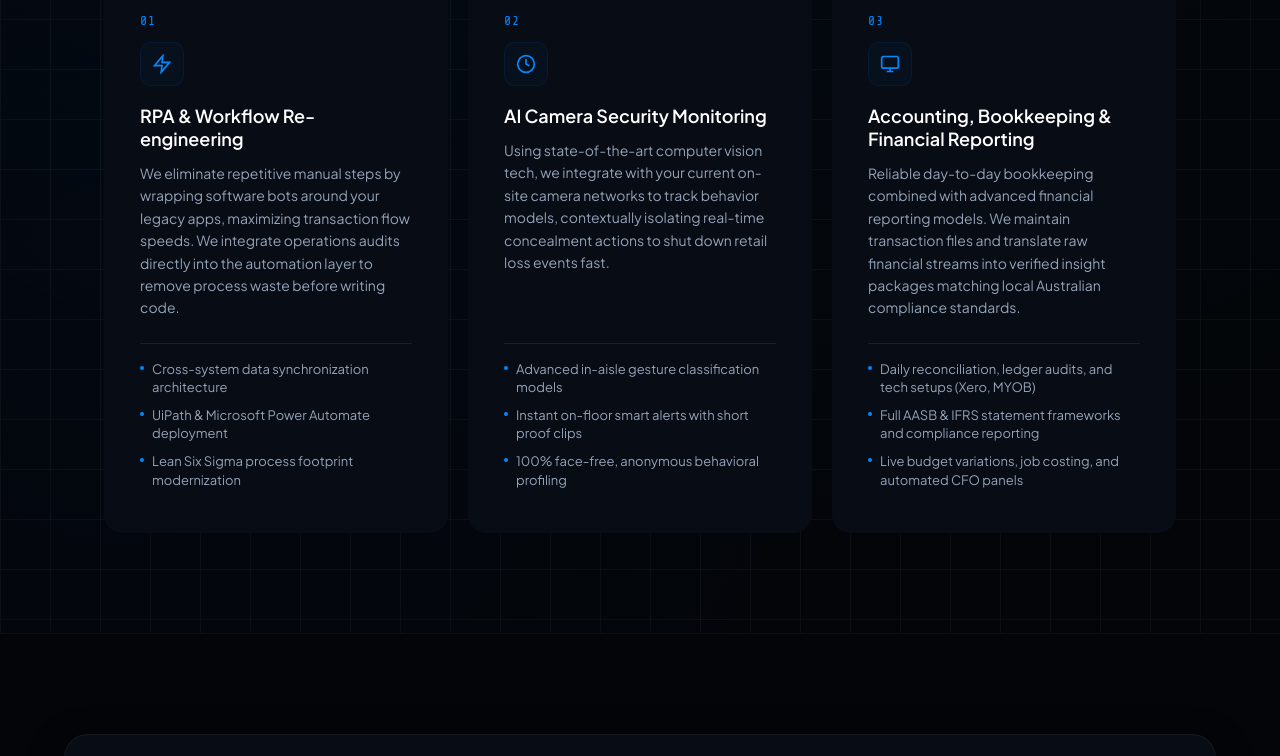
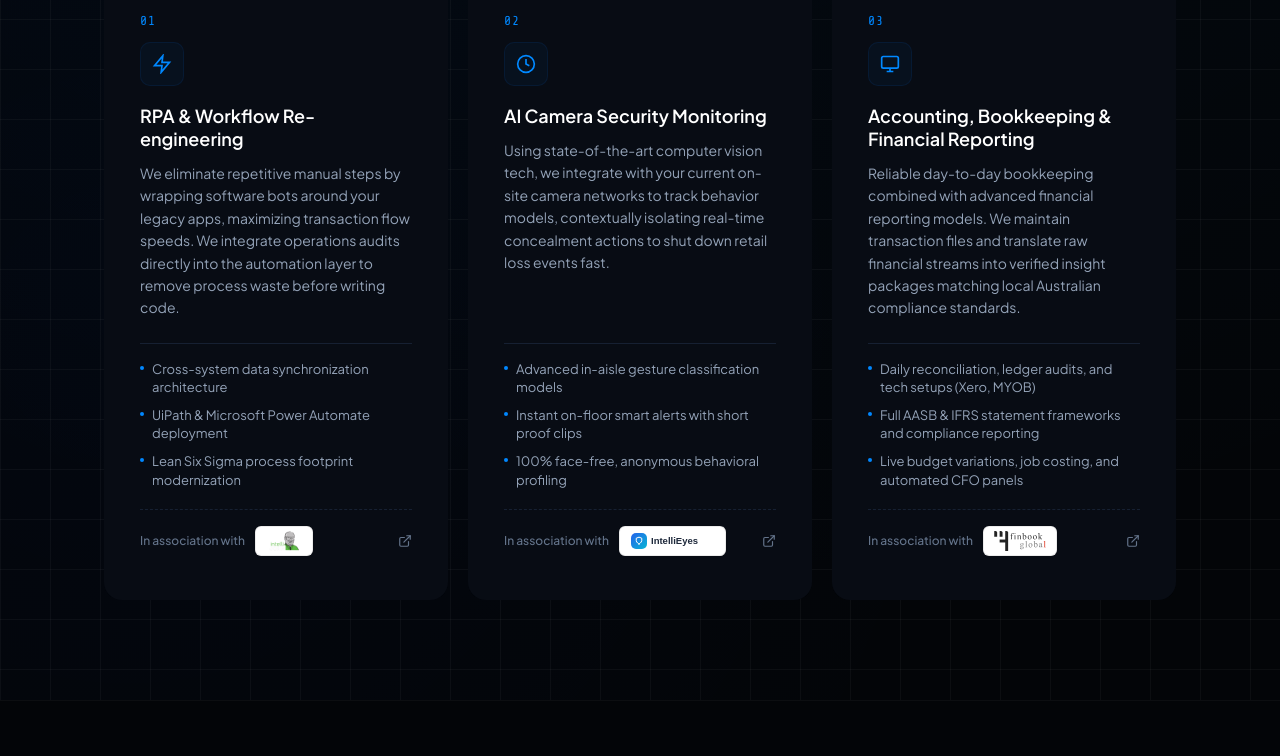
Before and after one commit to creatives-sys/ikorex, a plain HTML site: page services.html in a window 1280 px wide. Shown: the part 531-1287 px from the top of the page. Drawn offline with nearby package versions, Linux system fonts and the light colour scheme.

Commit message:
Services updated

```diff
--- a/services.html
+++ b/services.html
@@ -98,6 +98,17 @@
               <div class="svc-sub-dot"></div>Lean Six Sigma process footprint modernization
             </div>
           </div>
+          <a href="https://intellijohn.com/" target="_blank" rel="noopener noreferrer" class="svc-partner">
+            <span class="svc-partner-label">In association with</span>
+            <span class="svc-partner-logo-wrap">
+              <img src="assets/images/intellijohn-logo.png" alt="Intellijohn" class="svc-partner-logo">
+            </span>
+            <svg class="svc-partner-arrow" width="14" height="14" viewBox="0 0 24 24" fill="none" stroke="currentColor" stroke-width="2" stroke-linecap="round" stroke-linejoin="round">
+              <path d="M18 13v6a2 2 0 0 1-2 2H5a2 2 0 0 1-2-2V8a2 2 0 0 1 2-2h6"></path>
+              <polyline points="15 3 21 3 21 9"></polyline>
+              <line x1="10" y1="14" x2="21" y2="3"></line>
+            </svg>
+          </a>
         </div>
 
         <div class="svc-card glow-card" data-sr="up" data-sr-delay="1">
@@ -121,6 +132,17 @@
               <div class="svc-sub-dot"></div>100% face-free, anonymous behavioral profiling
             </div>
           </div>
+          <a href="https://eeyes.ai/" target="_blank" rel="noopener noreferrer" class="svc-partner">
+            <span class="svc-partner-label">In association with</span>
+            <span class="svc-partner-logo-wrap">
+              <img src="assets/images/intellieyes-logo.svg" alt="Intellieyes" class="svc-partner-logo">
+            </span>
+            <svg class="svc-partner-arrow" width="14" height="14" viewBox="0 0 24 24" fill="none" stroke="currentColor" stroke-width="2" stroke-linecap="round" stroke-linejoin="round">
+              <path d="M18 13v6a2 2 0 0 1-2 2H5a2 2 0 0 1-2-2V8a2 2 0 0 1 2-2h6"></path>
+              <polyline points="15 3 21 3 21 9"></polyline>
+              <line x1="10" y1="14" x2="21" y2="3"></line>
+            </svg>
+          </a>
         </div>
 
         <div class="svc-card glow-card" data-sr="up" data-sr-delay="2">
@@ -143,6 +165,17 @@
               <div class="svc-sub-dot"></div>Live budget variations, job costing, and automated CFO panels
             </div>
           </div>
+          <a href="https://finbookglobal.com/" target="_blank" rel="noopener noreferrer" class="svc-partner">
+            <span class="svc-partner-label">In association with</span>
+            <span class="svc-partner-logo-wrap">
+              <img src="assets/images/finbookglobal-logo.svg" alt="finbookglobal" class="svc-partner-logo">
+            </span>
+            <svg class="svc-partner-arrow" width="14" height="14" viewBox="0 0 24 24" fill="none" stroke="currentColor" stroke-width="2" stroke-linecap="round" stroke-linejoin="round">
+              <path d="M18 13v6a2 2 0 0 1-2 2H5a2 2 0 0 1-2-2V8a2 2 0 0 1 2-2h6"></path>
+              <polyline points="15 3 21 3 21 9"></polyline>
+              <line x1="10" y1="14" x2="21" y2="3"></line>
+            </svg>
+          </a>
         </div>
       </div>
 
--- a/style.css
+++ b/style.css
@@ -2298,6 +2298,68 @@ footer {
   flex-shrink: 0;
 }
 
+.svc-partner {
+  margin-top: 20px;
+  padding-top: 16px;
+  border-top: 1px dashed var(--mid);
+  display: flex;
+  align-items: center;
+  gap: 10px;
+  font-size: 12px;
+  font-weight: 500;
+  color: var(--text2);
+  text-decoration: none;
+  transition: all 0.3s cubic-bezier(0.16, 1, 0.3, 1);
+}
+
+.svc-partner:hover {
+  color: var(--blue);
+}
+
+.svc-partner-label {
+  font-size: 12px;
+  font-weight: 500;
+  color: var(--muted);
+  white-space: nowrap;
+}
+
+.svc-partner-logo-wrap {
+  display: inline-flex;
+  align-items: center;
+  justify-content: center;
+  padding: 4px 10px;
+  background: #FFFFFF;
+  border-radius: 6px;
+  border: 1px solid rgba(0, 0, 0, 0.08);
+  height: 30px;
+  box-shadow: 0 1px 3px rgba(0, 0, 0, 0.05);
+  transition: transform 0.3s ease, box-shadow 0.3s ease;
+}
+
+.svc-partner:hover .svc-partner-logo-wrap {
+  transform: translateY(-1px);
+  box-shadow: 0 3px 8px rgba(0, 113, 227, 0.15);
+}
+
+.svc-partner-logo {
+  max-height: 20px;
+  max-width: 110px;
+  width: auto;
+  object-fit: contain;
+}
+
+.svc-partner-arrow {
+  margin-left: auto;
+  stroke: var(--muted);
+  transition: transform 0.3s ease, stroke 0.3s ease;
+  flex-shrink: 0;
+}
+
+.svc-partner:hover .svc-partner-arrow {
+  stroke: var(--blue);
+  transform: translateX(3px);
+}
+
 /* ==========================================================================
    ABOUT PAGE
    ========================================================================== */
```
Also changed, not shown: assets/images/finbookglobal-logo.svg (added), assets/images/intellieyes-logo.png (added), assets/images/intellieyes-logo.svg (added), assets/images/intellijohn-logo.png (added).
